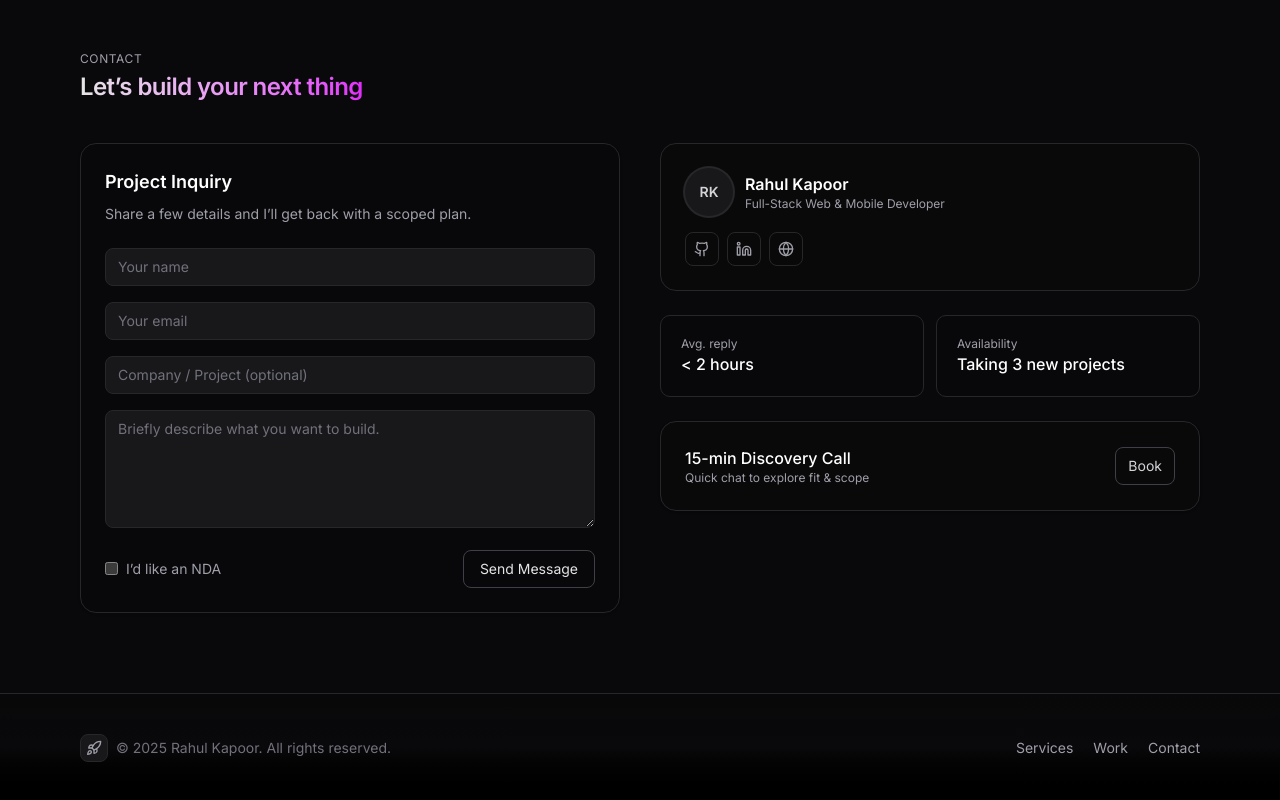
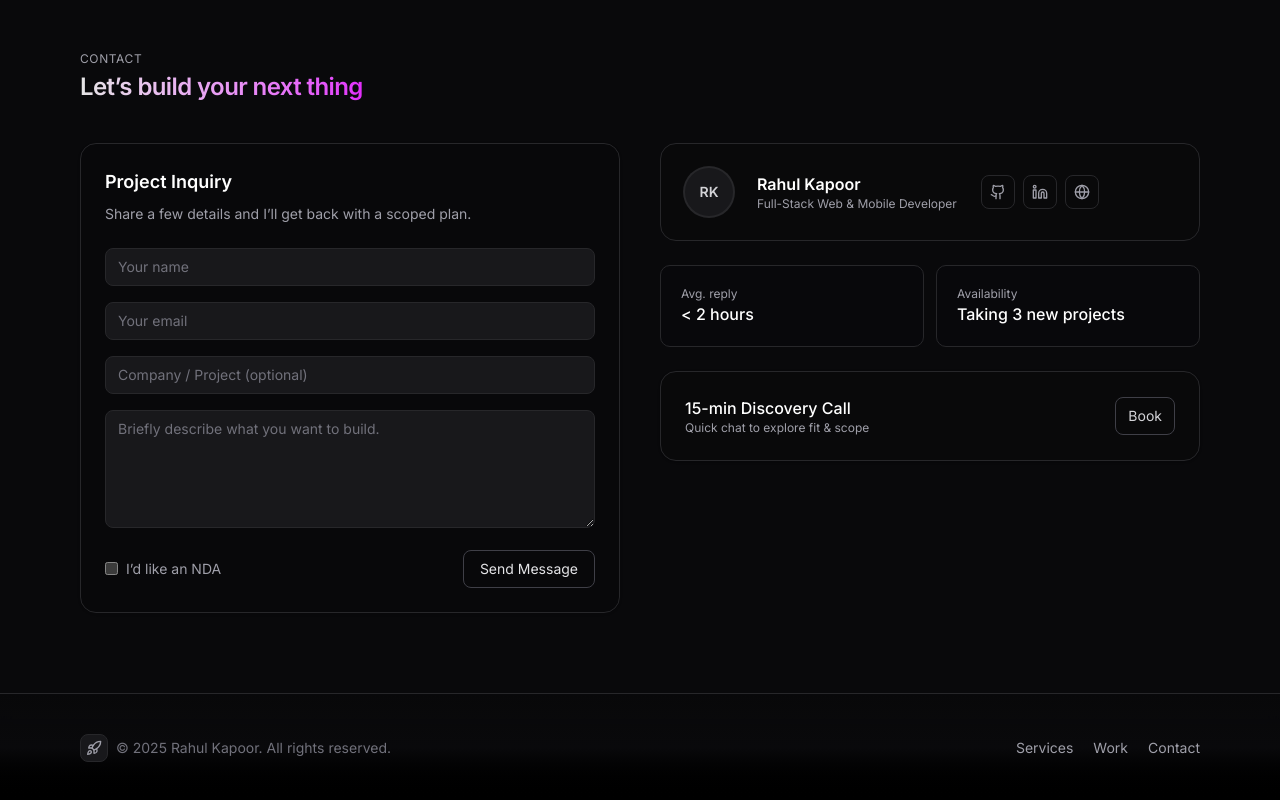
Before and after one commit to rahulkpr2510/freelance-portfolio, a Next.js app: page / in a window 1280 px wide. Shown: the part 4442-5242 px from the top of the page. Built offline with nearby package versions, Linux system fonts and the light colour scheme.

Commit message:
style(TeamMemberCard): improve layout and spacing of team member cards
- Change justify-between to justify-evenly for better vertical spacing
- Increase gap between avatar and info from 3 to 6 units
- Move social links inside info container and align to end

```diff
--- a/components/TeamMemberCard.tsx
+++ b/components/TeamMemberCard.tsx
@@ -21,9 +21,9 @@ export function TeamMemberCard({
   website,
 }: TeamMember) {
   return (
-    <div className="rounded-2xl border border-zinc-800 p-6 bg-zinc-950/60 flex flex-col justify-between transition-all hover:border-fuchsia-400/30 hover:bg-zinc-900/70 hover:shadow-lg hover:shadow-fuchsia-500/5">
+    <div className="rounded-2xl border border-zinc-800 p-6 bg-zinc-950/60 flex flex-col justify-evenly transition-all hover:border-fuchsia-400/30 hover:bg-zinc-900/70 hover:shadow-lg hover:shadow-fuchsia-500/5">
       {/* Top: Avatar + Info */}
-      <div className="flex items-center gap-3">
+      <div className="flex items-center gap-6">
         {avatarUrl ? (
           <Image
             src={avatarUrl}
@@ -39,10 +39,9 @@ export function TeamMemberCard({
           <div className="font-semibold text-white">{name}</div>
           <div className="text-xs text-zinc-400">{role}</div>
         </div>
-      </div>
 
         {/* Bottom: Socials */}
-      <div className="mt-4 flex gap-2">
+        <div className="flex gap-2 justify-end items-center">
           {github && (
             <a
               href={github}
@@ -78,5 +77,6 @@ export function TeamMemberCard({
           )}
         </div>
       </div>
+    </div>
   );
 }
```
Lines whose indentation alone changed are shown as unchanged.
